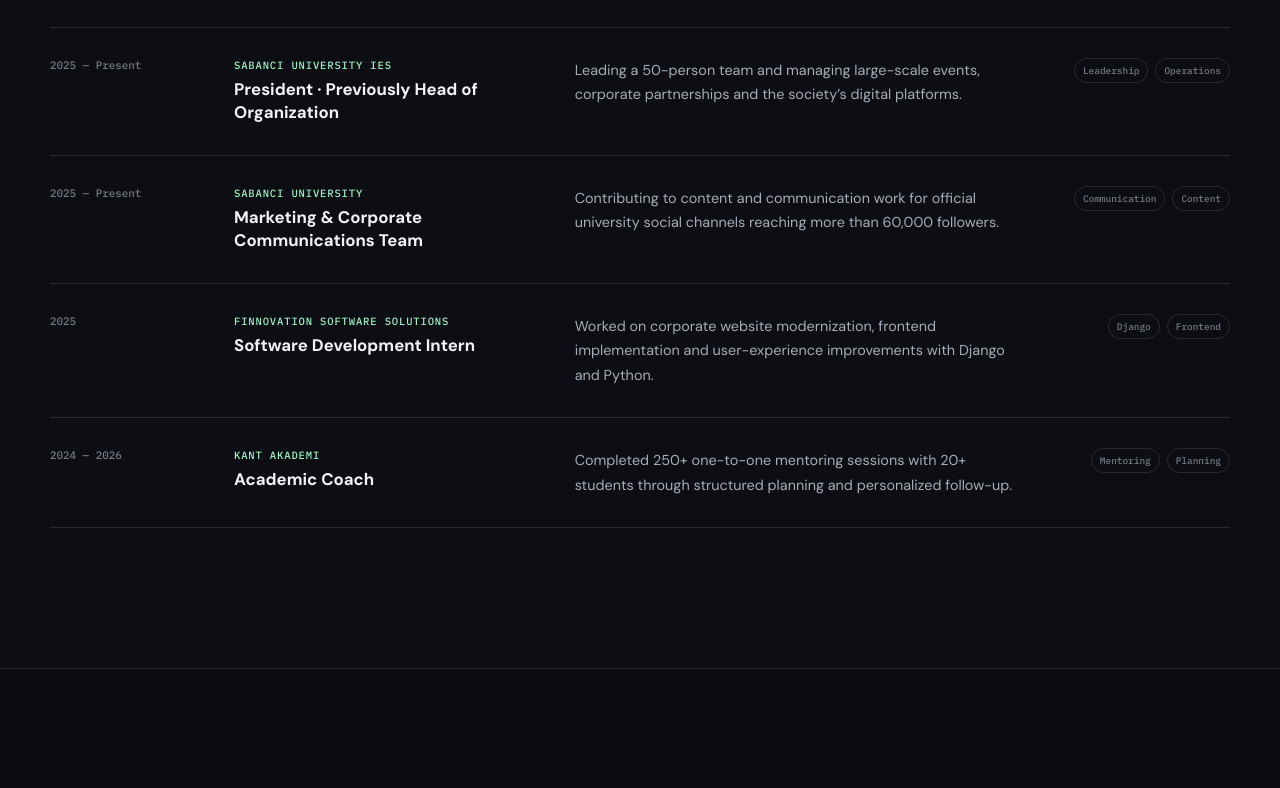
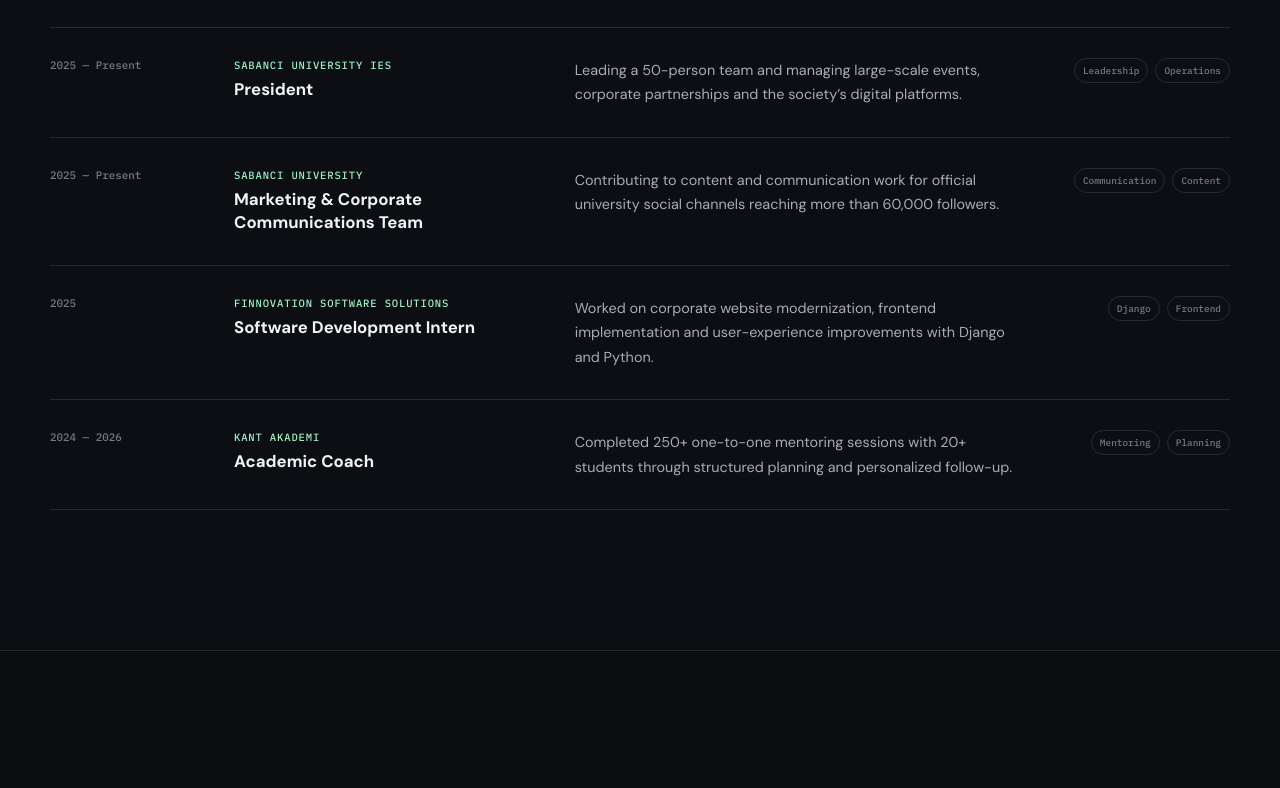
Before and after one commit to NilKadakal/NilKadakal.github.io, a plain HTML site: page index.html in a window 1280 px wide. Shown: the part 3725-4513 px from the top of the page. Drawn offline with Linux system fonts and the light colour scheme.

```diff
--- a/index.html
+++ b/index.html
@@ -276,7 +276,7 @@
 
           <article class="experience-row">
             <time>2025 — Present</time>
-            <div><span class="company">Sabancı University IES</span><h3>President · Previously Head of Organization</h3></div>
+            <div><span class="company">Sabancı University IES</span><h3>President</h3></div>
             <p>Leading a 50-person team and managing large-scale events, corporate partnerships and the society’s digital platforms.</p>
             <div class="row-tags"><span>Leadership</span><span>Operations</span></div>
           </article>
```
